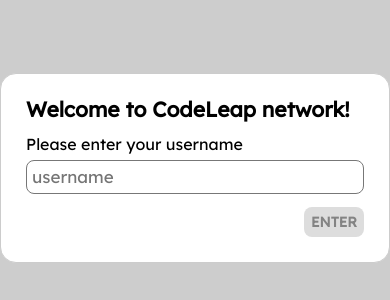
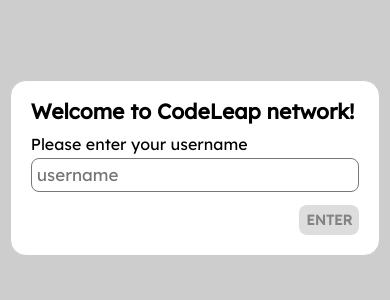
Before and after one commit to vvmaas/codeleap_test, a React (Vite) app: page / in a window 390 px wide. Shown: the part 254-554 px from the top of the page. Built offline with nearby package versions, Linux system fonts and the light colour scheme.

Commit message:
implemented mobile ui (700px)

```diff
--- a/index.html
+++ b/index.html
@@ -3,7 +3,7 @@
   <head>
     <meta charset="UTF-8" />
     <meta name="viewport" content="width=device-width, initial-scale=1.0" />
-    <title>Codeleap Network</title>
+    <title>CodeLeap Network</title>
   </head>
   <body>
     <div id="root"></div>
--- a/src/components/Home/CreatePostBox.jsx
+++ b/src/components/Home/CreatePostBox.jsx
@@ -93,6 +93,19 @@
     button {
         min-width: 100px;
     }
+
+    @media(max-width: 700px) {
+        border: none;
+        border-radius: 0;
+        width: 100%;
+        padding: 16px;
+        margin: 0;
+        margin-top: 10px;
+
+        input,textarea {
+        margin-bottom: 13px;
+    }
+    }
 `
 
 const Title = styled.h1`
--- a/src/components/Home/Header.jsx
+++ b/src/components/Home/Header.jsx
@@ -49,6 +49,16 @@
         font-size: 23px;
         font-weight: bold;
     }
+
+    @media (max-width: 700px){
+        h1 {
+        width: 30vw;
+        color: white;
+        margin-left: 16px;
+        font-size: 21px;
+        font-weight: bold;
+    }
+    }
 `
 
 const UserMenu = styled.div`
@@ -61,6 +71,16 @@
         color: #f4f5f6;
         font-size: 18px;
         display: flex;
+    }
+
+    @media (max-width: 700px) {
+        margin-right: 16px;
+
+        p, div{
+        color: #f4f5f6;
+        font-size: 16px;
+        display: flex;
+    }
     }
 `
 
@@ -78,4 +98,9 @@
     font-size: 18.5px !important;
     font-weight: bold !important;
     margin-left: 5.5px !important;
+
+    @media (max-width: 700px){
+        font-size: 17px !important;
+        margin-left: 5px !important;
+    }
 `
--- a/src/components/Home/PostBox.jsx
+++ b/src/components/Home/PostBox.jsx
@@ -40,6 +40,19 @@
         font-weight: bold;
         font-size: 23px;
     }
+
+    @media (max-width: 700px){
+        margin: 5px;
+        border: none;
+        border-bottom: 1px solid #999999;
+        border-radius: 0;
+        width: 100%;
+
+        h4 {
+        margin-left: 16px;
+        font-size: 20px;
+        }
+    }
 `
 
 export const Header = styled.div`
@@ -53,6 +66,16 @@
     align-items: center;
     justify-content: space-between;
     margin-bottom: 24px;
+
+    h4{
+            overflow: hidden;
+        }
+
+    @media (max-width: 700px){
+        max-height: 55px;
+        border-radius: 0;
+        margin-bottom: 18px;
+    }
 `
 
 export const Info = styled.div`
@@ -64,6 +87,12 @@
     margin-bottom: 16px;
     color: #777777;
     font-size: 18px;
+
+    @media (max-width: 700px){
+        font-size: 16px;
+        padding: 0 17px;
+        margin-bottom: 14px;
+    }
 `
 
 export const Content = styled.div`
@@ -76,4 +105,9 @@
     font-weight: 400;
     line-height: 21px;
     white-space: pre-wrap;
+
+    @media (max-width: 700px){
+        line-height: 19px;
+        padding: 0 17px;
+    }
 `
--- a/src/components/Home/Updater.jsx
+++ b/src/components/Home/Updater.jsx
@@ -77,4 +77,10 @@
     span {
         margin-right: 10px;
     }
+
+    @media(max-width: 700px) {
+        min-height: 35px;
+        max-height: 50px;
+        margin-bottom: 9px;
+    }
 `
--- a/src/components/Home/UserPostBox.jsx
+++ b/src/components/Home/UserPostBox.jsx
@@ -57,4 +57,11 @@
     margin-right: 24px;
     display: flex;
     justify-content: space-between;
+
+    @media(max-width: 700px){
+        font-size: 25px;
+        width: 4%;
+        min-width: 60px;
+        margin-right: 16px;
+    }
 `
--- a/src/components/Input.jsx
+++ b/src/components/Input.jsx
@@ -28,4 +28,8 @@
   padding: 5px;
   font-size: 17px;
   font-weight: 100;
+
+  @media(max-width: 700px) {
+    height: 90px;
+  }
 `
--- a/src/components/PopUpBox/DeleteContent.jsx
+++ b/src/components/PopUpBox/DeleteContent.jsx
@@ -45,6 +45,10 @@
     h1 {
         width: 100%;
     }
+
+    @media(max-width: 700px){
+        padding: 20px;
+    }
 `
 
 const Buttons = styled.div`
@@ -54,4 +58,13 @@
         width: 110px;
         margin: 0 10px
     }
+
+    @media(max-width: 700px){
+        margin-top: 18px;
+
+        button {
+        width: 95px;
+        margin: 0 9px
+        }
+    }
 `
--- a/src/components/PopUpBox/EditContent.jsx
+++ b/src/components/PopUpBox/EditContent.jsx
@@ -88,4 +88,14 @@
         margin-left: 20px;
         min-width: 100px;
     }
+
+    @media(max-width: 700px){
+        padding: 20px;
+
+        button {
+        margin-top: 5px;
+        margin-left: 15px;
+        min-width: 100px;
+    }
+    }
 `
--- a/src/components/PopUpBox/PopUpBox.jsx
+++ b/src/components/PopUpBox/PopUpBox.jsx
@@ -21,6 +21,10 @@
     border-radius: 16px;
     display: flex;
     justify-content: center;
+
+    @media(max-width: 700px){
+        width: 95%;
+    }
 `
 
 const Container = styled.div`
--- a/src/components/PopUpBox/SignUpContent.jsx
+++ b/src/components/PopUpBox/SignUpContent.jsx
@@ -69,10 +69,22 @@
         margin-bottom: 13px;
         width: 100%;
     }
+
+    @media(max-width: 700px) {
+        padding: 20px;
+
+        h4 {
+        margin-bottom: 6px;
+        }
+    }
 `
 
 export const Title = styled.h1`
     font-size: 21px;
     font-weight: bold;
     margin-bottom: 16px;
+
+    @media(max-width: 700px) {
+        margin-bottom: 14px;
+    }
 `
```
